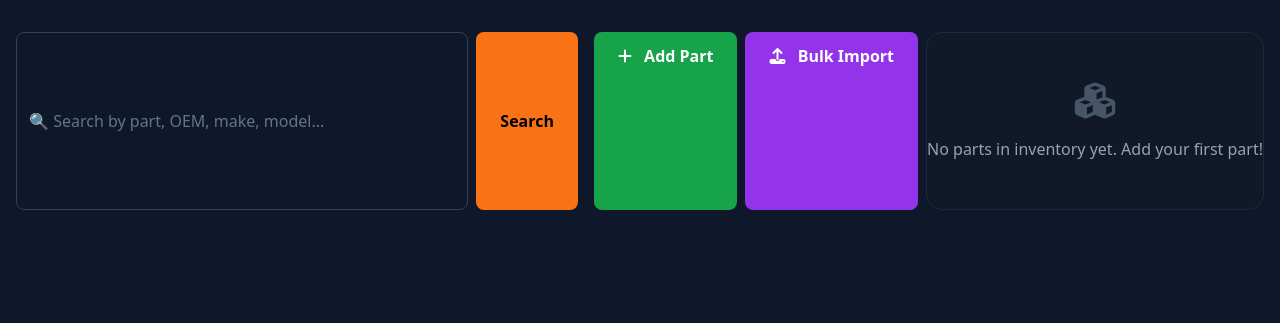
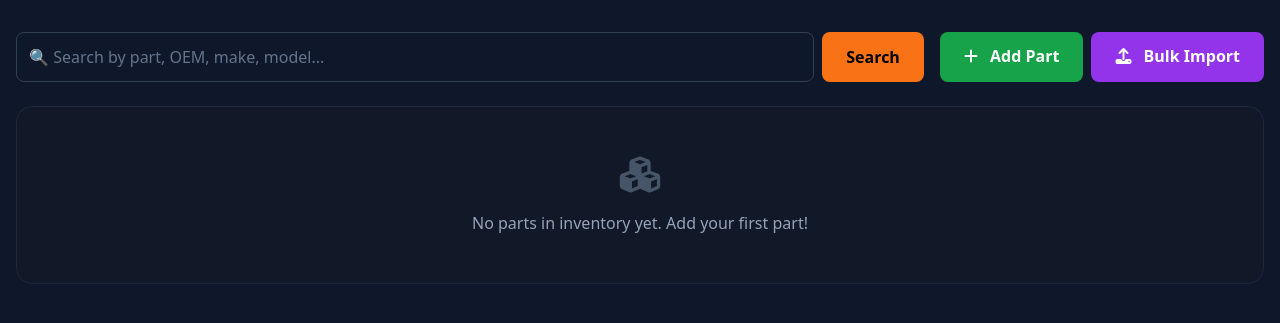
Before and after one commit to zabdi908-glitch/cherrywood-inventory-dev, a Python web app: template templates/parts_index.html in a window 1280 px wide. Shown: the part 65-388 px from the top of the page. Run offline with Jinja, Linux system fonts and the light colour scheme; the template is opened without the code that fills it, so the values that code supplies are empty; some libraries are stand-ins or nearby versions.

Commit message:
Update parts_index.html

```diff
--- a/templates/parts_index.html
+++ b/templates/parts_index.html
@@ -50,7 +50,7 @@
                     </a>
                 {% endif %}
             </form>
-            <div class="flex gap-2">
+            <!-- ✅ FIXED: Single div with both buttons -->
             <div class="flex gap-2">
                 <a href="/parts/add" class="px-6 py-3 bg-green-600 text-white font-bold rounded-lg hover:bg-green-700 transition">
                     <i class="fa-solid fa-plus mr-2"></i> Add Part
@@ -59,6 +59,7 @@
                     <i class="fa-solid fa-upload mr-2"></i> Bulk Import
                 </a>
             </div>
+        </div> <!-- ✅ This closes the search & add section -->
 
         <!-- Parts Grid -->
         {% if not parts %}
```
Lines whose indentation alone changed are shown as unchanged.
